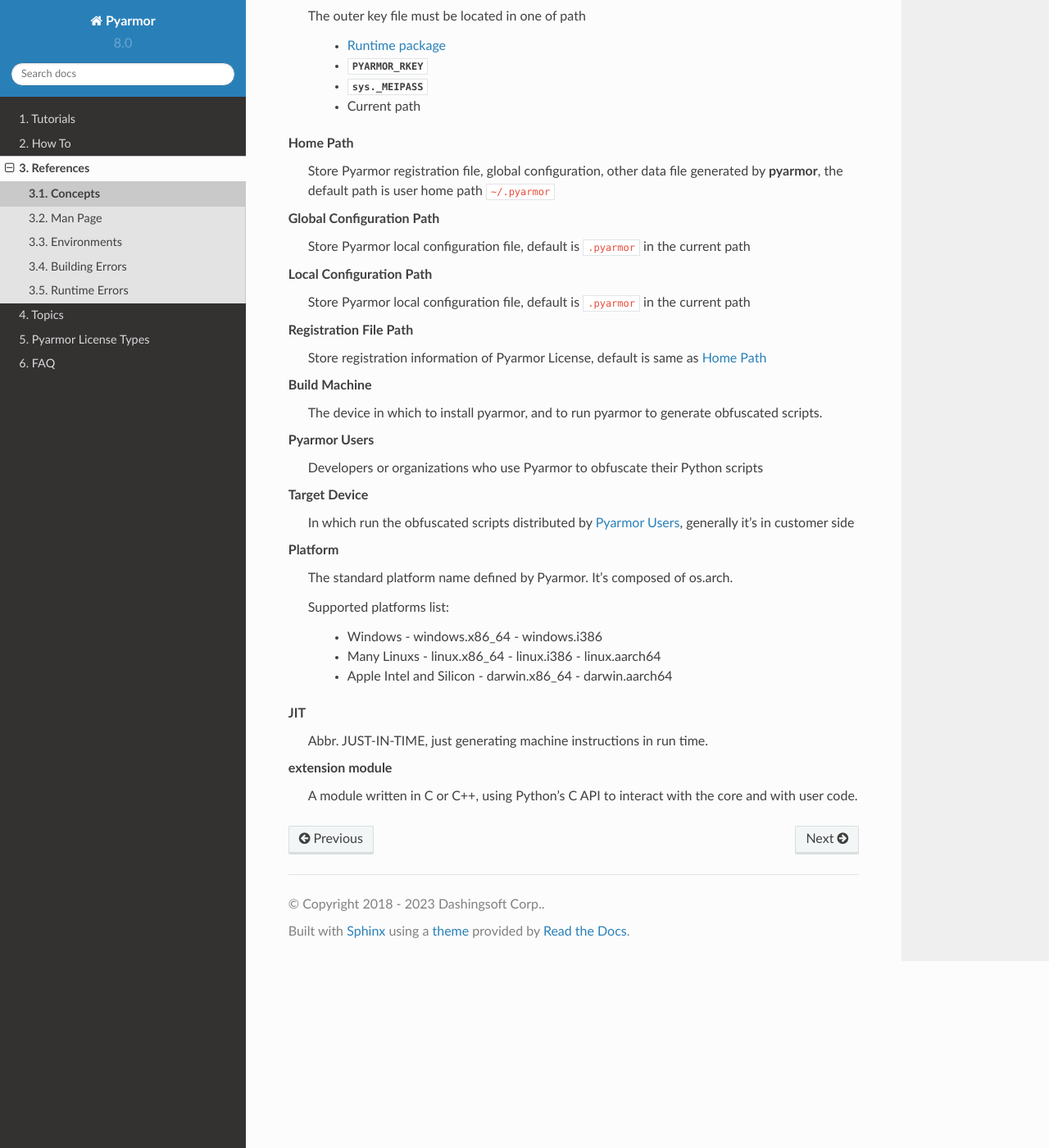
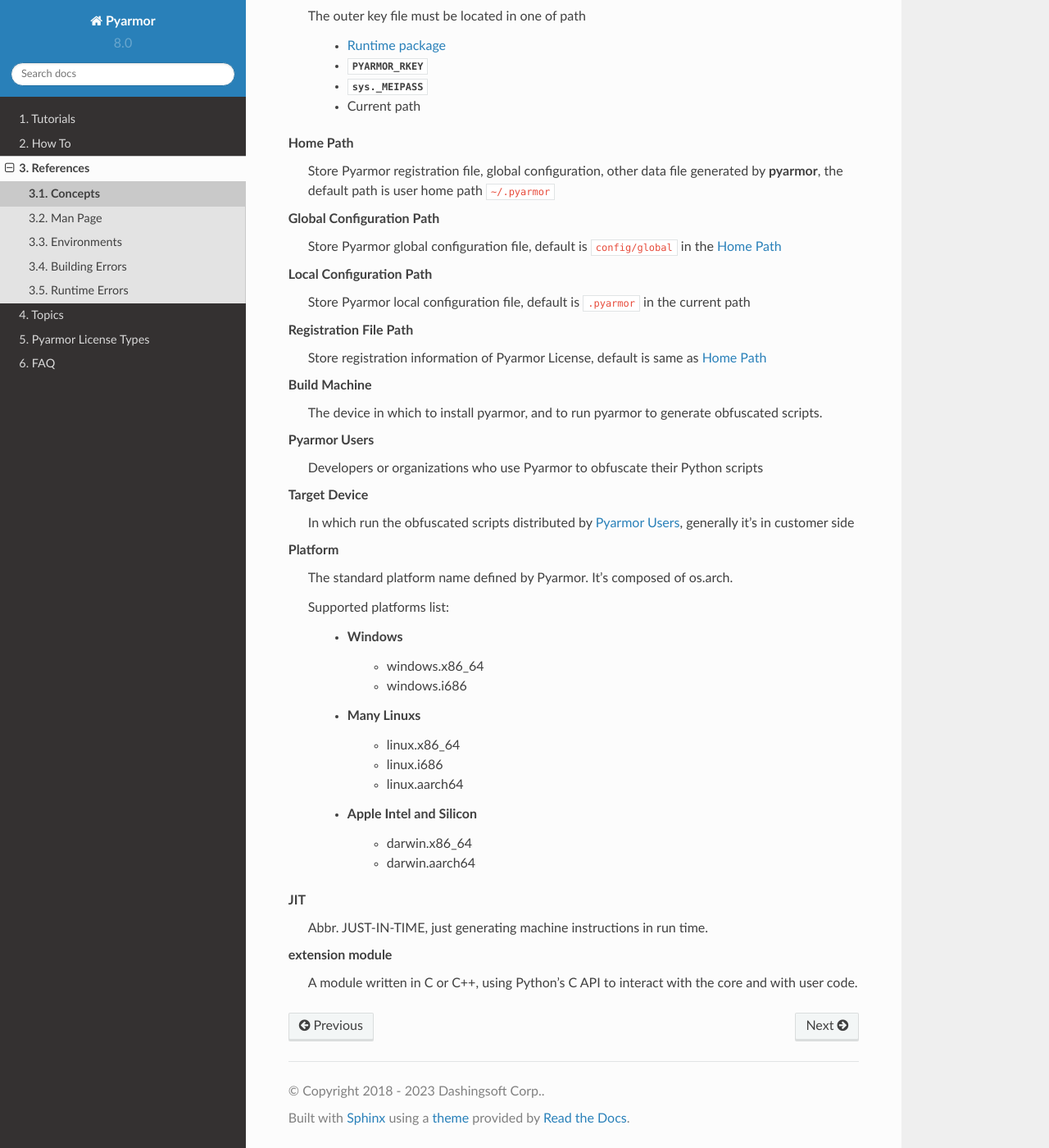
Before and after one commit to dashingsoft/pyarmor, a Sphinx documentation site: the page built from docs/reference/concepts.rst, in a window 1280 px wide and 1400 px high, scrolled down 2024 px. Shown: the whole window at 82% size. Built offline with Sphinx 7.4.7 and the Read the Docs theme 2.0.0, drawn with Linux system fonts in a browser that asks for light colours.

Commit message:
Fix typos

```diff
--- a/docs/reference/concepts.rst
+++ b/docs/reference/concepts.rst
@@ -126,8 +126,8 @@
 
   Global Configuration Path
 
-    Store Pyarmor local configuration file, default is :file:`.pyarmor` in the
-    current path
+    Store Pyarmor global configuration file, default is :file:`config/global` in
+    the :term:`Home Path`
 
   Local Configuration Path
 
@@ -161,15 +161,15 @@
     Supported platforms list:
 
       * Windows
-        - windows.x86_64
-        - windows.i386
+          - windows.x86_64
+          - windows.i686
       * Many Linuxs
-        - linux.x86_64
-        - linux.i386
-        - linux.aarch64
+          - linux.x86_64
+          - linux.i686
+          - linux.aarch64
       * Apple Intel and Silicon
-        - darwin.x86_64
-        - darwin.aarch64
+          - darwin.x86_64
+          - darwin.aarch64
 
   JIT
 
```
Also changed, not shown: docs/questions.rst (+14 -0 lines).
